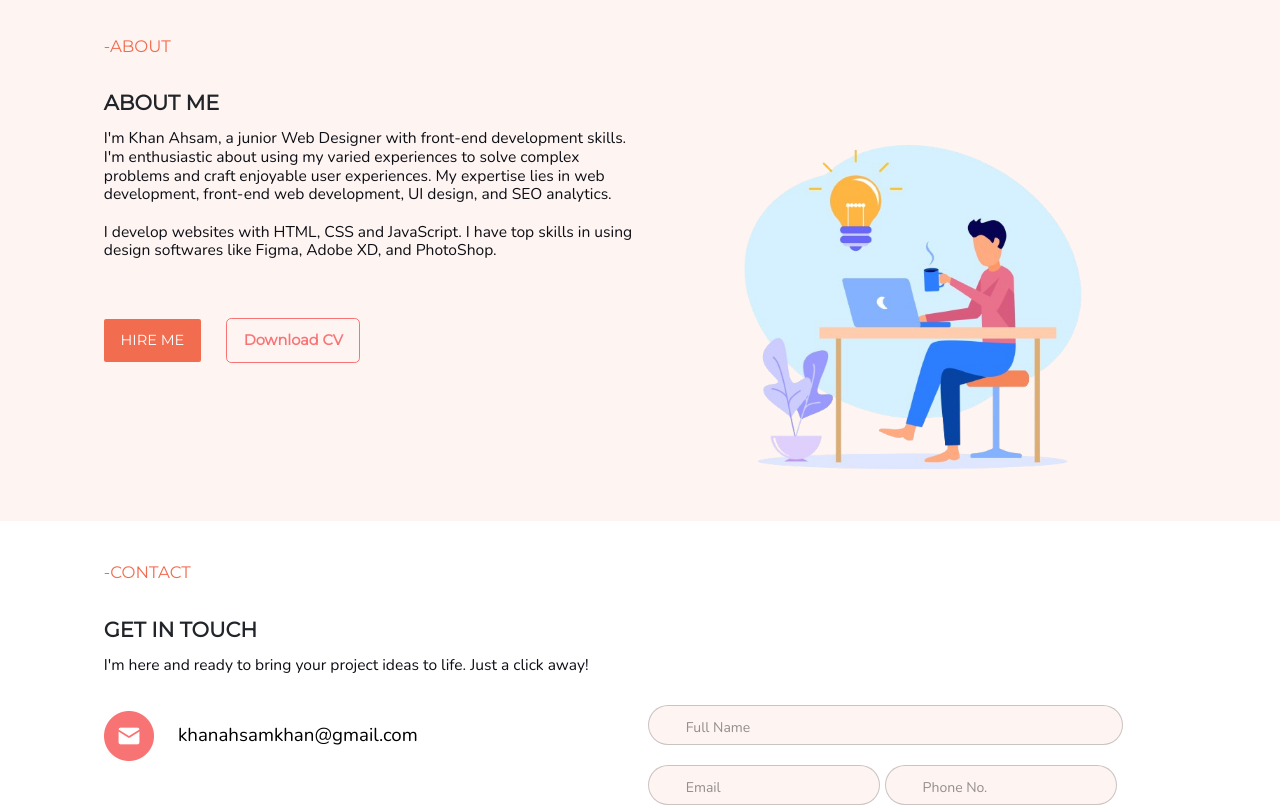
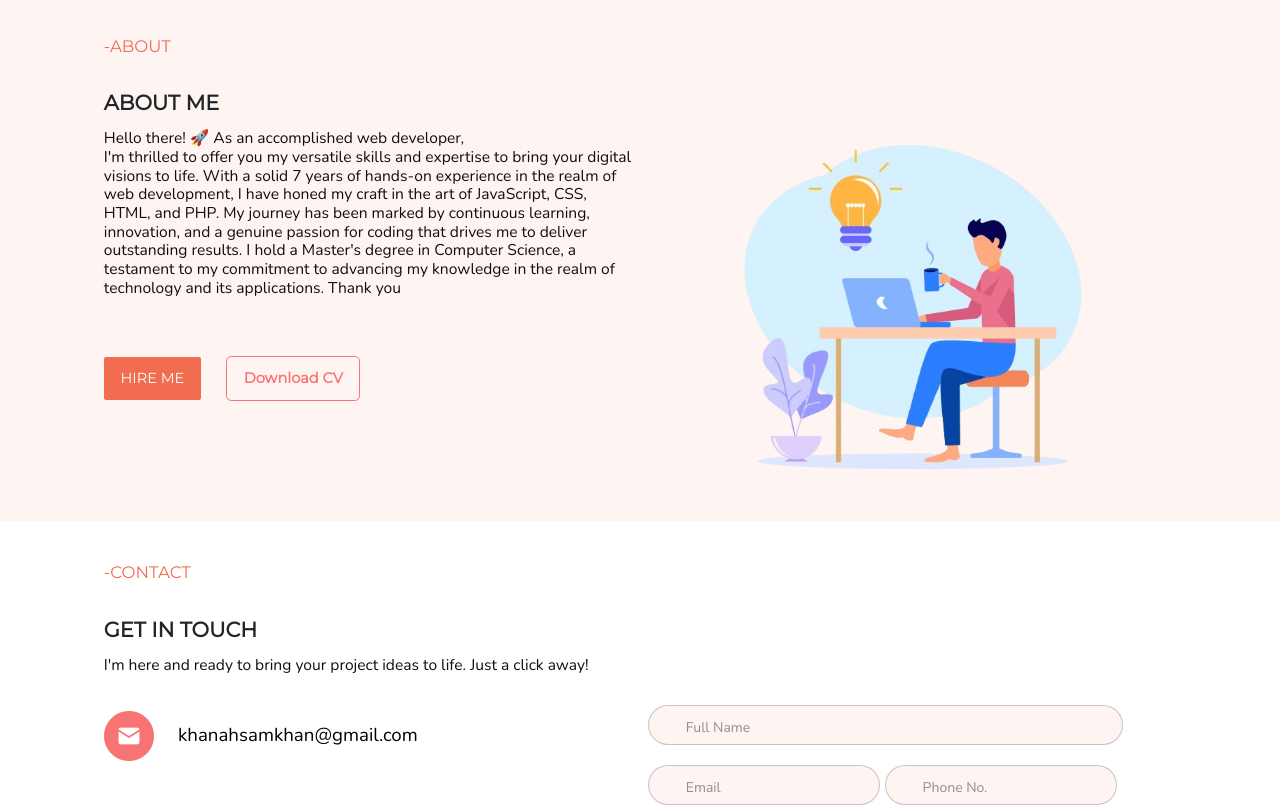
Before and after one commit to ahsamimtiaz8/khanahsam, a plain HTML site: page index.html in a window 1280 px wide. Shown: the part 3180-3987 px from the top of the page. Drawn offline with nearby package versions, Linux system fonts and the light colour scheme.

Commit message:
Update index.html

```diff
--- a/index.html
+++ b/index.html
@@ -290,10 +290,9 @@
         <div class="row img-sec">
           <div class="col-md-6">
             <p class="para">
-              I'm Khan Ahsam, a junior Web Designer with front-end development skills. I'm enthusiastic about using my varied experiences to solve complex problems and craft enjoyable user experiences. My expertise lies in web development, front-end web development, UI design, and SEO analytics.
-              <br> <br>
-              I develop websites with HTML, CSS and JavaScript. I have top skills in using design softwares like Figma,
-              Adobe XD, and PhotoShop.
+            Hello there! 🚀 As an accomplished web developer,
+              <br>
+              I'm thrilled to offer you my versatile skills and expertise to bring your digital visions to life. With a solid 7 years of hands-on experience in the realm of web development, I have honed my craft in the art of JavaScript, CSS, HTML, and PHP. My journey has been marked by continuous learning, innovation, and a genuine passion for coding that drives me to deliver outstanding results. I hold a Master's degree in Computer Science, a testament to my commitment to advancing my knowledge in the realm of technology and its applications. Thank you
               <br> <br>
 
 
```
